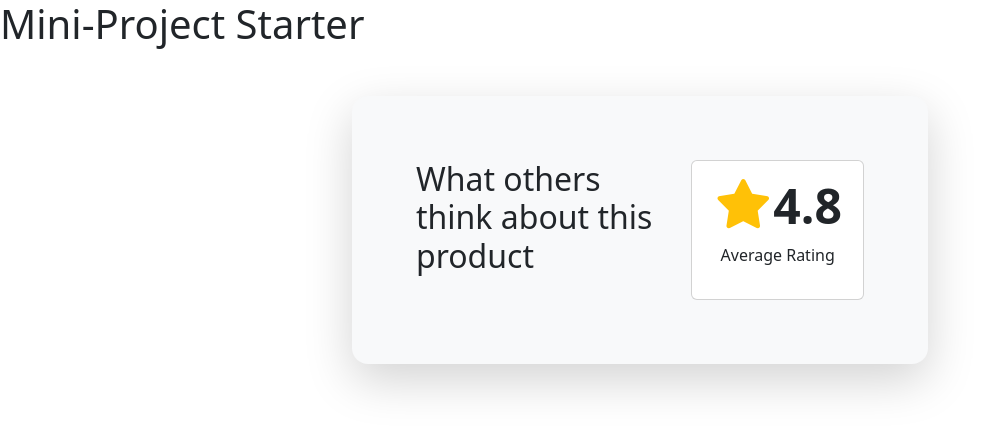
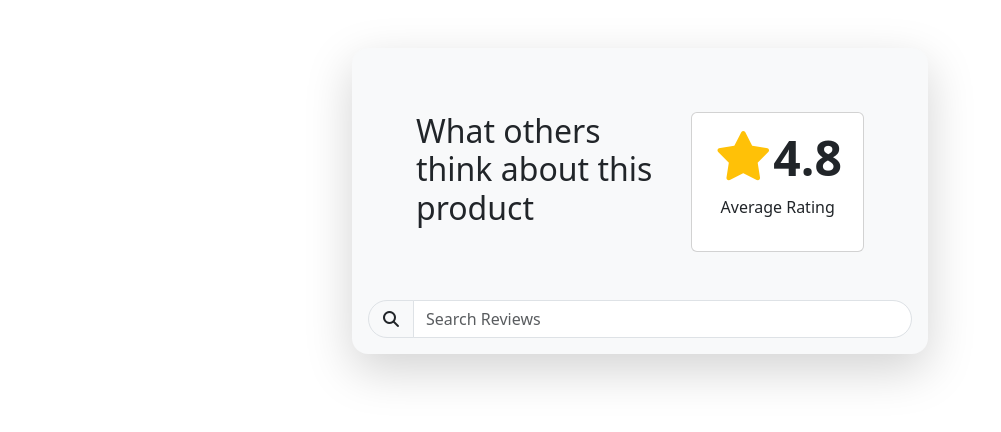
Before and after one commit to Punglitt/RatingComponent, a plain HTML site: page index.html in a window 1280 px wide. Shown: the whole page, without its empty margins (0-1001 px from the left). Drawn offline with Linux system fonts and the light colour scheme.

Commit message:
Add Searh Reviewes (#3)

```diff
--- a/index.html
+++ b/index.html
@@ -14,13 +14,13 @@
 </head>
 
 <body>
-  <h1>Mini-Project Starter</h1>
-
   <script src="js/bootstrap.bundle.min.js"></script>
+<html lang="en">
 </body>
 <div class="container">
   <div class="card mt-5 bg-light shadow-lg border-0 rounded-4">
     <div class="card-body">
+      <!-- Rating Summary -->
       <div class="row p-5">
         <div class="col-7">
           <h2>What others think about this product</h2>
@@ -34,8 +34,17 @@
           </div>
         </div>
       </div>
+      <!-- Search Reviews -->
+      <div class="row">
+      <div class="col-12">
+        <div class="input-group input-group-1g">
+          <span class="input-group-text rounded-start-5">
+            <i class="fa-solid fa-magnifying-glass"></i>
+          </span>
+          <input type="text" class="form-control rounded-end-5" placeholder="Search Reviews">
+        </div>
+      </div>
+      </div>
     </div>
-  </div>
-</div>
 
 </html>
```
